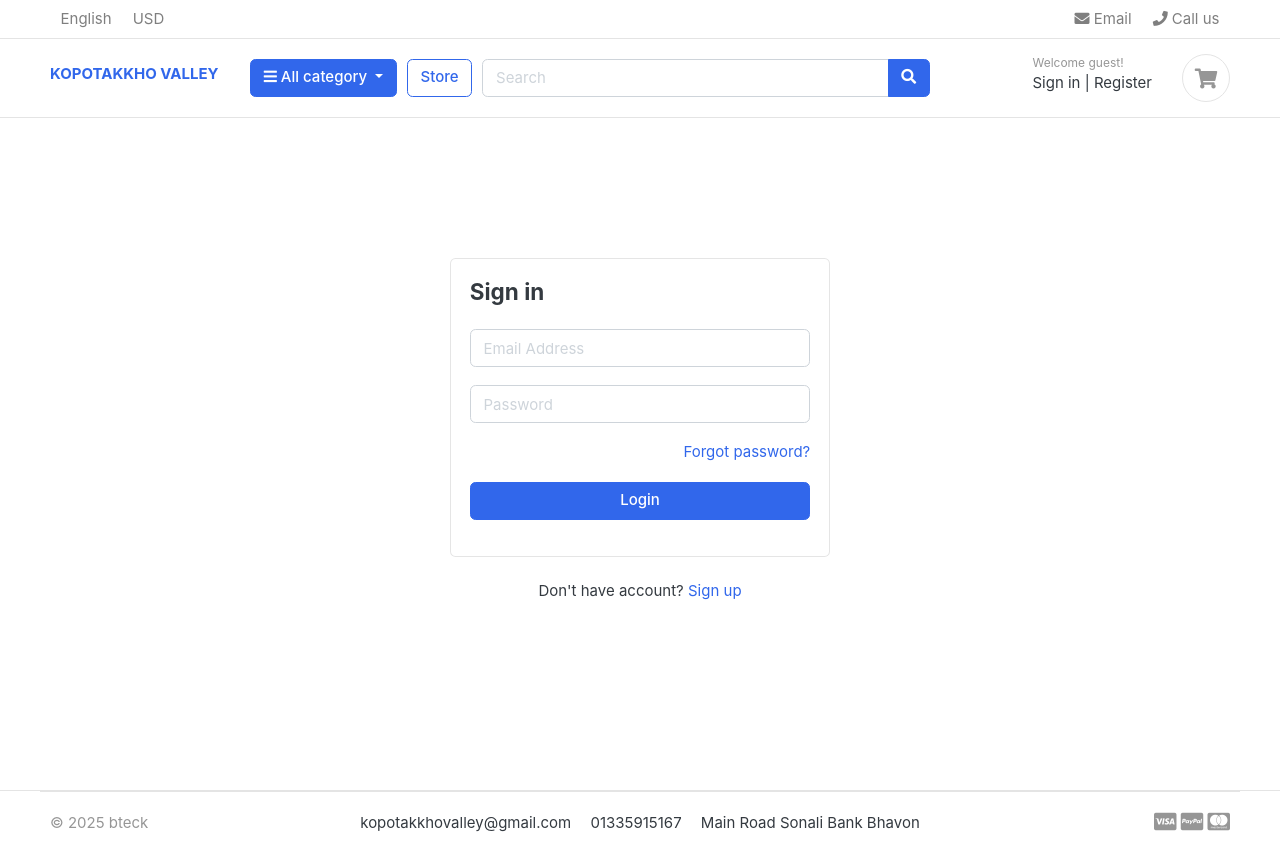
After one commit to Hadiuzzaman1983/django-ecommerce-site, a Django app: template templates/accounts/login.html in a window 1280 px wide. The commit adds this page. Run offline with Django 5.2, Linux system fonts and the light colour scheme; the template is opened without the code that fills it, so the values that code supplies are empty; some libraries are stand-ins or nearby versions; some web fonts are replaced.

Commit message:
Commit Updated

```diff
--- a/kv_ecommerce/urls.py
+++ b/kv_ecommerce/urls.py
@@ -26,6 +26,7 @@ urlpatterns = [
     path('', views.home, name='home'),
     path('store/',include('store.urls')),
     path('cart/',include('carts.urls')),
+    path('accounts/',include('accounts.urls')),
 ]
 
 urlpatterns += static(settings.STATIC_URL, document_root=settings.STATIC_ROOT)
--- /dev/null
+++ b/templates/accounts/login.html
@@ -0,0 +1,46 @@
+{% extends 'base.html' %}
+{% load static %}
+{% block title %} welcome store page {% endblock %}
+
+{% block content %}
+
+<!-- ========================= SECTION CONTENT ========================= -->
+<section class="section-conten padding-y" style="min-height:84vh">
+
+<!-- ============================ COMPONENT LOGIN   ================================= -->
+	<div class="card mx-auto" style="max-width: 380px; margin-top:100px;">
+      <div class="card-body">
+      <h4 class="card-title mb-4">Sign in</h4>
+      <form>
+          <div class="form-group">
+			 <input type="email" class="form-control" placeholder="Email Address" >
+          </div> <!-- form-group// -->
+          <div class="form-group">
+			<input type="password" class="form-control" placeholder="Password" >
+          </div> <!-- form-group// -->
+
+          <div class="form-group">
+          	<a href="#" class="float-right">Forgot password?</a>
+
+          </div> <!-- form-group form-check .// -->
+          <div class="form-group">
+              <button type="submit" class="btn btn-primary btn-block"> Login  </button>
+          </div> <!-- form-group// -->
+      </form>
+      </div> <!-- card-body.// -->
+    </div> <!-- card .// -->
+
+     <p class="text-center mt-4">Don't have account? <a href="#">Sign up</a></p>
+     <br><br>
+<!-- ============================ COMPONENT LOGIN  END.// ================================= -->
+
+
+</section>
+<!-- ========================= SECTION CONTENT END// ========================= -->
+
+
+
+
+
+
+{% endblock %}
--- a/templates/includes/footer.html
+++ b/templates/includes/footer.html
@@ -4,12 +4,12 @@
 	<div class="container">
 		<section class="footer-bottom border-top row">
 			<div class="col-md-2">
-				<p class="text-muted"> &copy 2019 Company name </p>
+				<p class="text-muted"> &copy 2025 bteck </p>
 			</div>
 			<div class="col-md-8 text-md-center">
-				<span  class="px-2">info@pixsellz.io</span>
-				<span  class="px-2">+879-332-9375</span>
-				<span  class="px-2">Street name 123, Avanue abc</span>
+				<span  class="px-2">kopotakkhovalley@gmail.com</span>
+				<span  class="px-2">01335915167</span>
+				<span  class="px-2">Main Road Sonali Bank Bhavon</span>
 			</div>
 			<div class="col-md-2 text-md-right text-muted">
 				<i class="fab fa-lg fa-cc-visa"></i>
--- a/templates/includes/header.html
+++ b/templates/includes/header.html
@@ -62,8 +62,8 @@
 					<div class="widget-header">
 						<small class="title text-muted">Welcome guest!</small>
 						<div>
-							<a href="./signin.html">Sign in</a> <span class="dark-transp"> | </span>
-							<a href="./register.html"> Register</a>
+							<a href="{% url 'login' %}">Sign in</a> <span class="dark-transp"> | </span>
+							<a href="{% url 'register' %}"> Register</a>
 						</div>
 					</div>
 					<a href="{% url 'cart' %}" class="widget-header pl-3 ml-3">
```
Also changed, not shown: accounts/forms.py (added, +25 -0 lines), accounts/urls.py (added, +10 -0 lines), accounts/views.py (+12 -0 lines), templates/accounts/register.html (added, +64 -0 lines).
